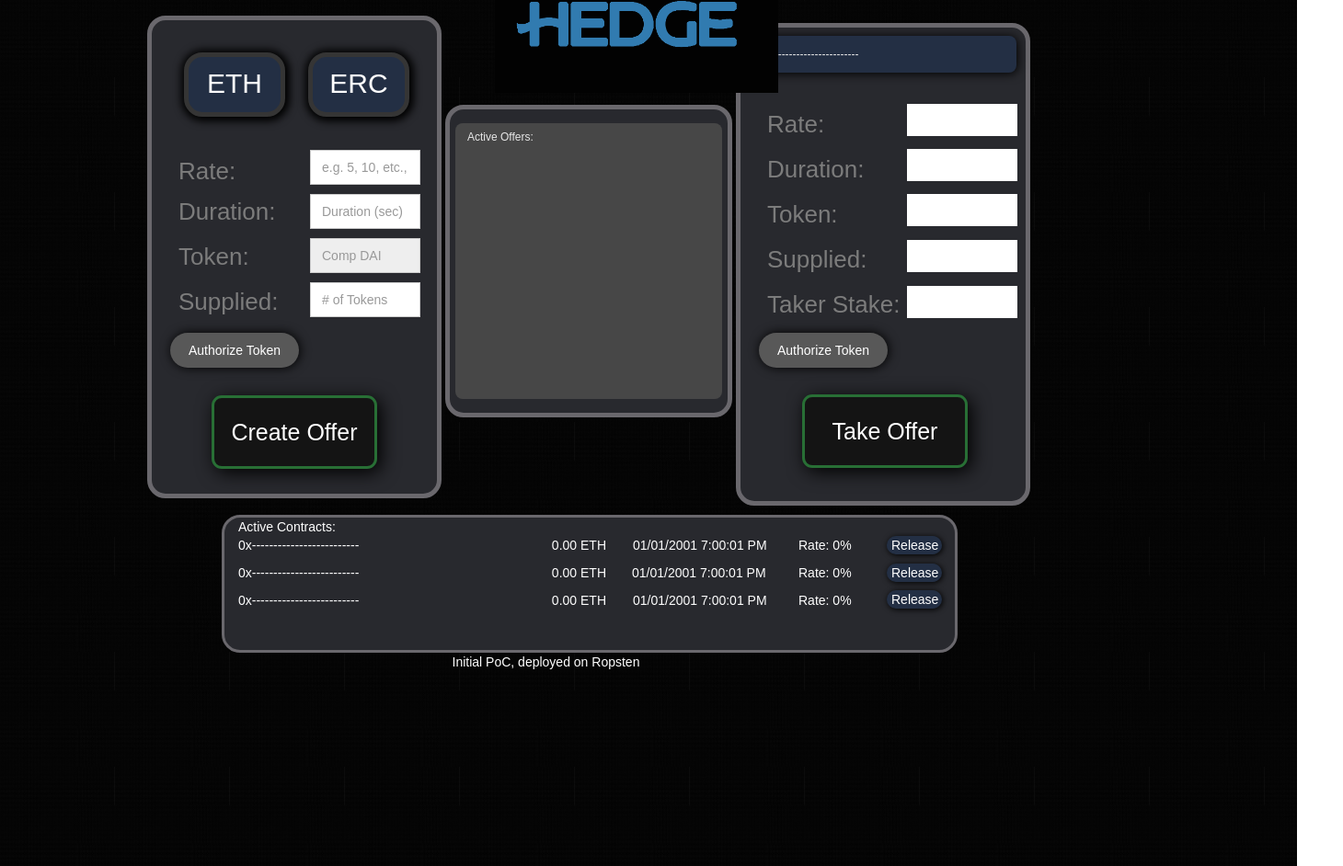
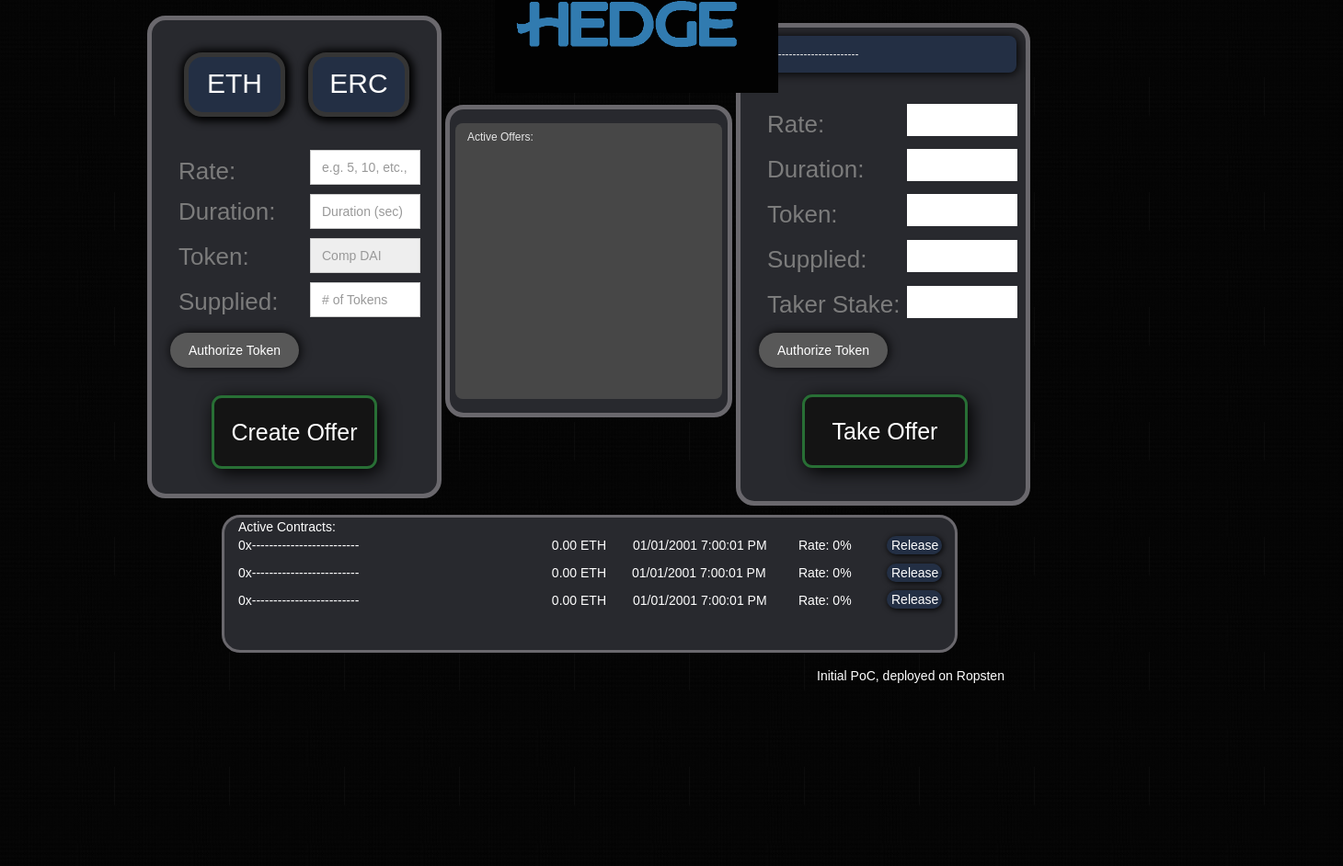
Before and after one commit to JTraversa/DefiHedge-Protocol, a plain HTML site: page index.html in a window 1280 px wide. Shown: the part 166-1108 px from the top of the page at 92% size, 1460 px wide, since content can reach past the window. Drawn offline with nearby package versions, Linux system fonts and the light colour scheme.

Commit message:
Update julios-blank-site-e50fbc.webflow.css
Co-Authored-By: Julian Traversa <62613746+jtraversa@users.noreply.github.com>

```diff
--- a/css/julios-blank-site-e50fbc.webflow.css
+++ b/css/julios-blank-site-e50fbc.webflow.css
@@ -18,11 +18,11 @@ body {
 }
 
 .pocText {
-	margin-top: 10px;
+	margin-top: 25px;
 	color: #FFFFFF;
 	text-align: center;
 	max-width: 1000px;
-	transform: translate(300px,0px);
+	transform: translate(350px,0px);
 }
 
 .container {
```
